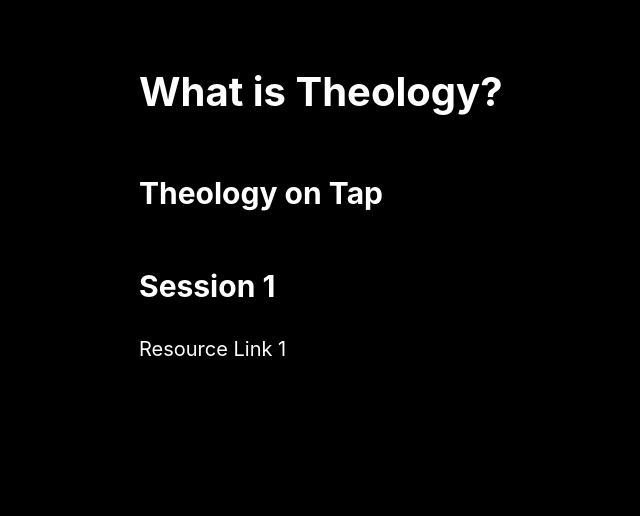
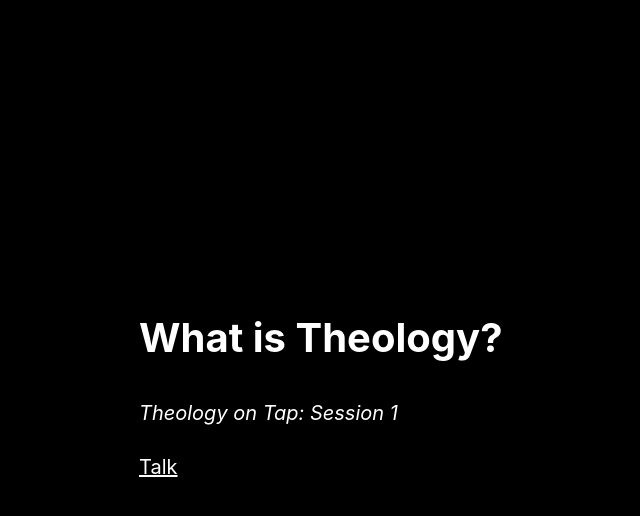
Before and after one commit to benjaminingreens/theology_on_tap, a plain HTML site: page index.html in a window 1280 px wide. Shown: the whole page, without its empty margins (51-691 px from the left). Drawn offline with Linux system fonts and the light colour scheme.

Commit message:
20251024T000454

```diff
--- a/index.html
+++ b/index.html
@@ -10,7 +10,7 @@
       font-family: -apple-system, BlinkMacSystemFont, "Segoe UI", Roboto,
                    Helvetica, Arial, "Apple Color Emoji", "Segoe UI Emoji",
                    "Segoe UI Symbol", sans-serif;
-      display: flex; justify-content: center; align-items: flex-start;
+      display: flex; justify-content: center; align-items: center;
       min-height: 100%; margin: 0; padding: 20px;
       background: #000; color: #fff; font-size: 17px; line-height: 1.7;
     }
@@ -49,9 +49,8 @@
 <body>
   <div class="content">
 <h1>What is Theology?</h1>
-<h2>Theology on Tap</h2>
-<h2>Session 1</h2>
-<p>Resource Link 1</p>
+<p><em>Theology on Tap: Session 1</em></p>
+<p><a href="https://benjaminingreens.gitHub.io/theology_on_tap">Talk</a></p>
   </div>
   <script data-goatcounter="https://benjaminingreens.goatcounter.com/count" async src="//gc.zgo.at/count.js"></script>
 </body>
```
Also changed, not shown: 2 other files.
